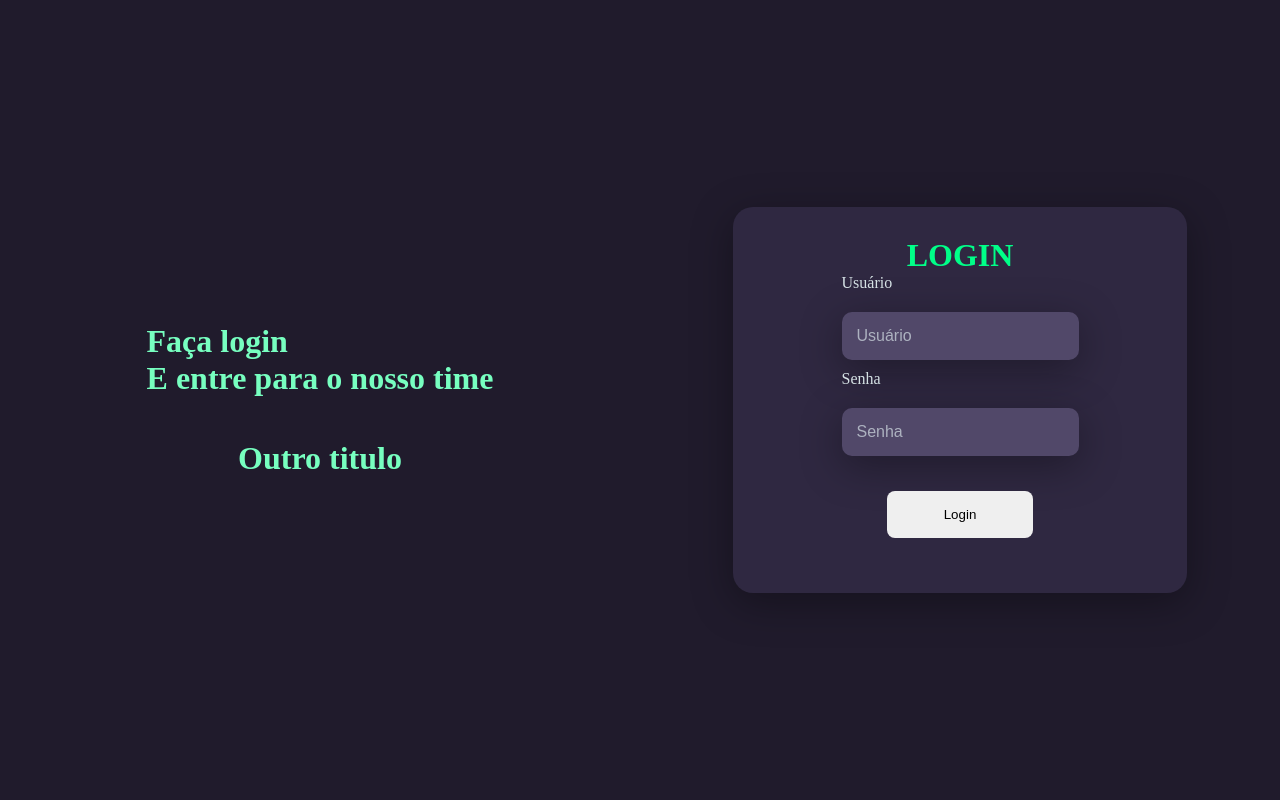
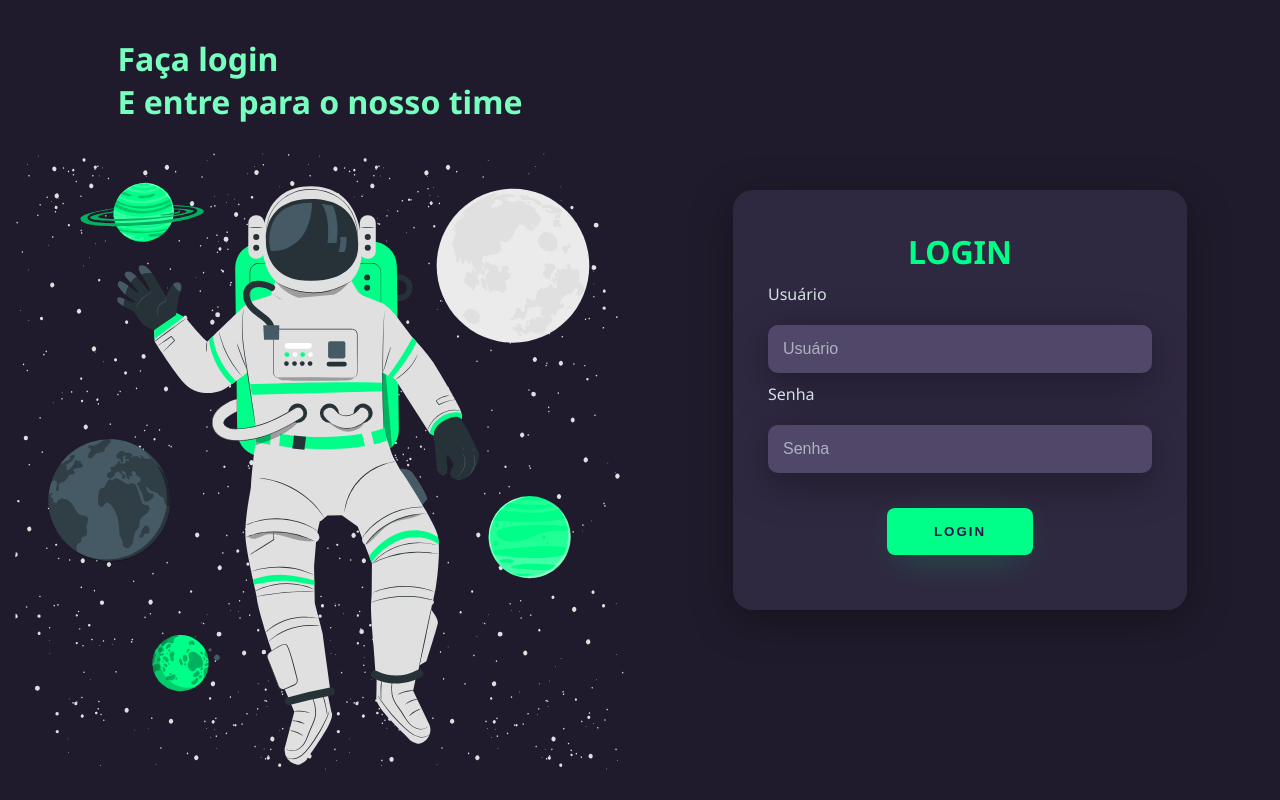
Before and after one commit to Amandaaaz/Primeiro-site-cadastro, a plain HTML site: page index.html in a window 1280 px wide. Drawn offline with Linux system fonts and the light colour scheme.

Commit message:
Add files via upload

```diff
--- a/index.html
+++ b/index.html
@@ -11,7 +11,7 @@
     <div class="main-login">
         <div class="left-login">
             <h1> Faça login <br> E entre para o nosso time</h1>
-            <h1>Outro titulo</h1>
+            <img src="astronauta.svg" alt="astronauta">
         </div>
        <div class="right-login">
             <div class="card-login">
--- a/style.css
+++ b/style.css
@@ -1,5 +1,8 @@
+@import url('https://fonts.googleapis.com/css2?family=Montserrat:wght@300;400&family=Noto+Sans:wght@400;700&display=swap');
+
 body {
     margin: 0%;
+    font-family: 'Noto Sans', sans-serif;
 }
 
 .main-login {
@@ -48,10 +51,11 @@ body {
 .card-login > h1 {
     color: #00FF88;
     font-weight: 800;
-    margin: 0%;
+    margin: 10px 0px;
 }
 
 .textfield {
+    width: 100%;
     display: flex;
     flex-direction: column;
     align-items: flex-start;
@@ -87,4 +91,12 @@ body {
     margin: 25px;
     border: none;
     border-radius: 8px;
+    outline: none;
+    text-transform: uppercase;
+    font-weight: 800;
+    letter-spacing: 2px;
+    color: #2b134b;
+    background: #00ff88;
+    cursor: pointer;
+    box-shadow: 0px 10px 40px -12px #00ff8052 ;
 }
```
Also changed, not shown: astronauta.svg (added).
